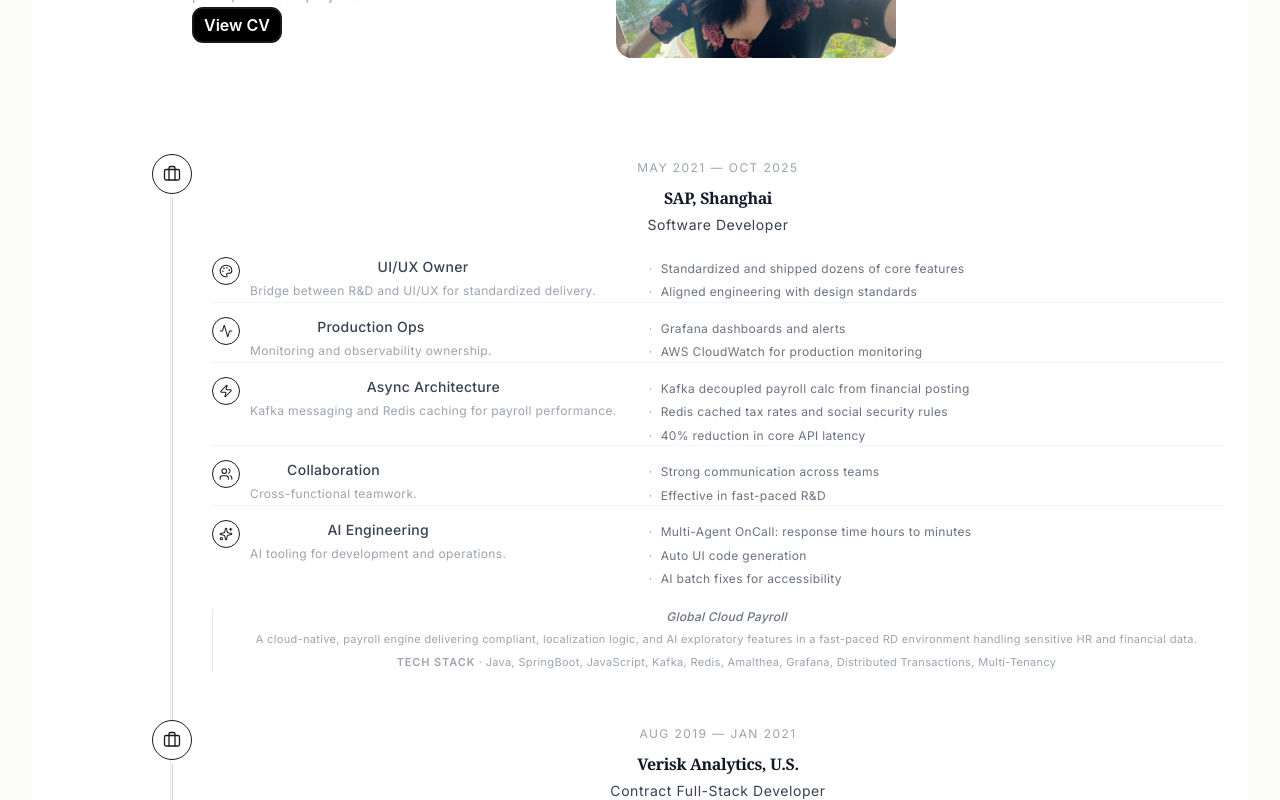
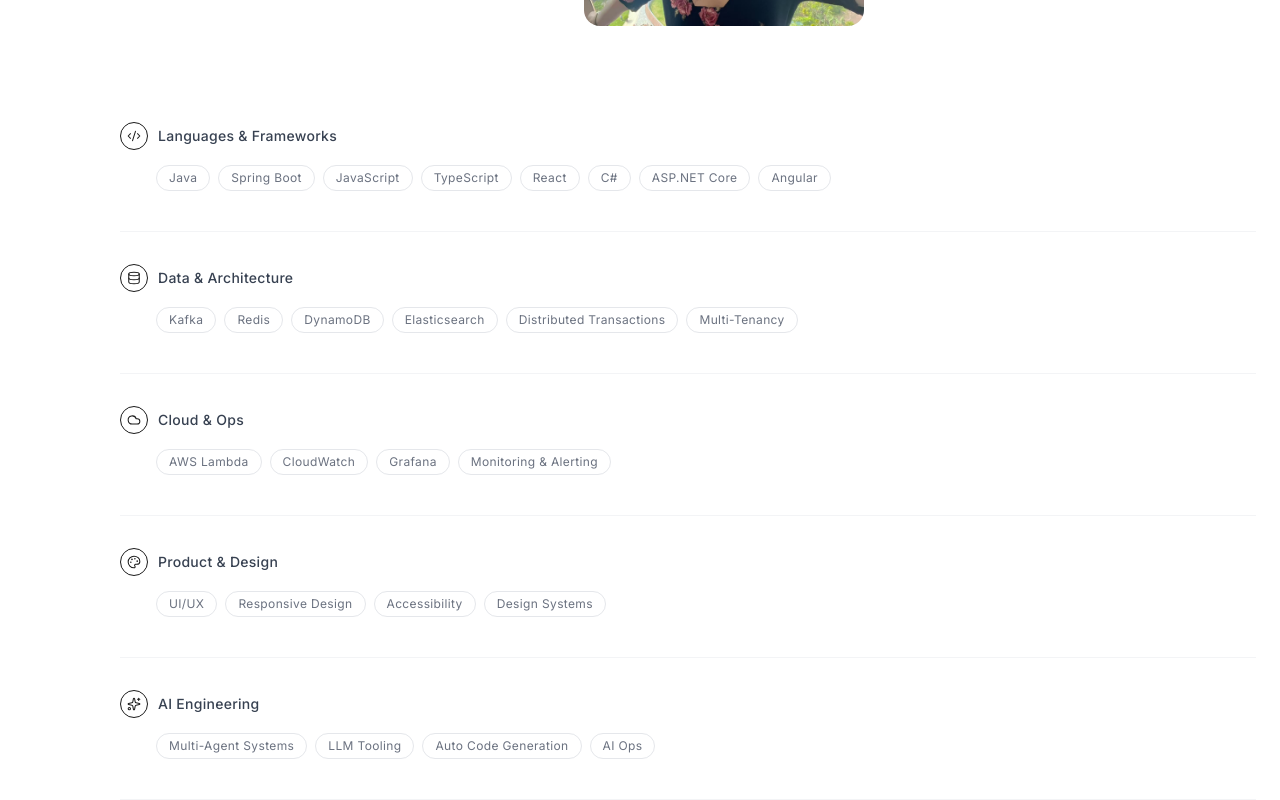
Before and after one commit to AmberJiang/personal-website, a React (Vite) app: page / in a window 1280 px wide. Shown: the part 480-1280 px from the top of the page. Built offline with nearby package versions, Linux system fonts and the light colour scheme; a web font is replaced by a local one.

Commit message:
feat:add skills

```diff
--- a/src/components/Layout.jsx
+++ b/src/components/Layout.jsx
@@ -9,6 +9,15 @@
             Nanyan Amber Jiang
           </Link>
           <nav className="flex items-center gap-[3vw] text-xs uppercase md:gap-[4vw] lg:gap-[40px] lg:pr-[64px] lg:text-sm -mt-[5px]">
+            <button
+              type="button"
+              className="font-rubik flex h-[23px] cursor-pointer items-center justify-center border-0 bg-transparent p-0 uppercase text-[#3b6fa8] transition-colors duration-200 hover:text-[#2d5f94]"
+              onClick={() => {
+                window.open('/NanyanJiang_Resume_2026.pdf', '_blank', 'noopener,noreferrer')
+              }}
+            >
+              View CV
+            </button>
             <NavLink
               to="/projects"
               className={({ isActive }) =>
--- /dev/null
+++ b/src/components/Skills.jsx
@@ -0,0 +1,118 @@
+import { useRef } from 'react'
+import { Cloud, Code2, Database, Heart, Palette, Sparkles } from 'lucide-react'
+import { useInView } from '../hooks/useInView.js'
+
+const CATEGORY_ICONS = {
+  languages: Code2,
+  data: Database,
+  cloud: Cloud,
+  product: Palette,
+  ai: Sparkles,
+  hobbies: Heart,
+}
+
+const skillCategories = [
+  {
+    id: 'languages',
+    label: 'Languages & Frameworks',
+    skills: [
+      'Java',
+      'Spring Boot',
+      'JavaScript',
+      'TypeScript',
+      'React',
+      'C#',
+      'ASP.NET Core',
+      'Angular',
+    ],
+  },
+  {
+    id: 'data',
+    label: 'Data & Architecture',
+    skills: [
+      'Kafka',
+      'Redis',
+      'DynamoDB',
+      'Elasticsearch',
+      'Distributed Transactions',
+      'Multi-Tenancy',
+    ],
+  },
+  {
+    id: 'cloud',
+    label: 'Cloud & Ops',
+    skills: ['AWS Lambda', 'CloudWatch', 'Grafana', 'Monitoring & Alerting'],
+  },
+  {
+    id: 'product',
+    label: 'Product & Design',
+    skills: ['UI/UX', 'Responsive Design', 'Accessibility', 'Design Systems'],
+  },
+  {
+    id: 'ai',
+    label: 'AI Engineering',
+    skills: ['Multi-Agent Systems', 'LLM Tooling', 'Auto Code Generation', 'AI Ops'],
+  },
+  {
+    id: 'hobbies',
+    label: 'Hobbies',
+    skills: ['Piano', 'Swimming'],
+  },
+]
+
+function SkillCategory({ category, index, isVisible }) {
+  const Icon = CATEGORY_ICONS[category.id]
+
+  return (
+    <div
+      className={`skills-category flex flex-col gap-3 border-t border-[#F3F4F6] pt-6 pb-8 first:border-t-0 first:pt-0 md:gap-3.5 md:pt-8 md:pb-10 md:first:pt-0${isVisible ? ' skills-category--visible' : ''}`}
+      style={isVisible ? { transitionDelay: `${index * 70}ms` } : undefined}
+    >
+      <div className="flex items-center gap-2.5">
+        <div
+          className="flex h-6 w-6 shrink-0 items-center justify-center rounded-full border border-[#1A1A1A] bg-white md:h-7 md:w-7"
+          aria-hidden="true"
+        >
+          <Icon className="h-3 w-3 text-[#1A1A1A] md:h-3.5 md:w-3.5" strokeWidth={1.75} />
+        </div>
+        <h3 className="text-xs font-medium tracking-[0.02em] text-[#374151] md:text-sm">
+          {category.label}
+        </h3>
+      </div>
+
+      <ul className="flex flex-wrap gap-2 pl-0 md:pl-9">
+        {category.skills.map((skill) => (
+          <li key={skill}>
+            <span className="inline-flex rounded-full border border-[#E5E7EB] bg-white px-3 py-1 text-[11px] tracking-[0.03em] text-[#6B7280] md:text-xs">
+              {skill}
+            </span>
+          </li>
+        ))}
+      </ul>
+    </div>
+  )
+}
+
+function Skills() {
+  const sectionRef = useRef(null)
+  const isVisible = useInView(sectionRef, { threshold: 0.08, rootMargin: '0px 0px -4% 0px' })
+
+  return (
+    <section className="mx-auto max-w-[1386px] px-[5vw] pb-[6vw] md:px-[6vw] md:pb-12 lg:pl-[120px] lg:pr-6 lg:pb-16">
+      <div ref={sectionRef}>
+        <div className={`skills-grid space-y-0${isVisible ? ' skills-grid--visible' : ''}`}>
+          {skillCategories.map((category, index) => (
+            <SkillCategory
+              key={category.id}
+              category={category}
+              index={index}
+              isVisible={isVisible}
+            />
+          ))}
+        </div>
+      </div>
+    </section>
+  )
+}
+
+export default Skills
--- a/src/index.css
+++ b/src/index.css
@@ -157,5 +157,18 @@
       transform: translateY(0);
       transition-delay: 0.52s;
     }
+
+    .skills-category {
+      opacity: 0;
+      transform: translateY(20px);
+      transition:
+        opacity 0.55s cubic-bezier(0.22, 1, 0.36, 1),
+        transform 0.55s cubic-bezier(0.22, 1, 0.36, 1);
+    }
+
+    .skills-category--visible {
+      opacity: 1;
+      transform: translateY(0);
+    }
   }
 }
--- a/src/pages/Home.jsx
+++ b/src/pages/Home.jsx
@@ -1,4 +1,4 @@
-import '../App.css'
+import Skills from '../components/Skills.jsx'
 import Timeline from '../components/Timeline.jsx'
 
 function Home() {
@@ -20,17 +20,6 @@
               Off the clock, I love cats, design, swimming, piano, and side projects in code.
             </p>
           </div>
-          <button
-            type="button"
-            role="button"
-            className="button-27 mt-12 md:mt-14 lg:mt-16"
-            style={{ width: '90px', height: '21px', minHeight: '21px' }}
-            onClick={() => {
-              window.open('/NanyanJiang_Resume_2026.pdf', '_blank', 'noopener,noreferrer')
-            }}
-          >
-            View CV
-          </button>
         </div>
 
         <div className="w-full max-w-[240px] md:max-w-[260px] lg:w-[280px] lg:max-w-[280px] lg:shrink-0">
@@ -41,6 +30,8 @@
           />
         </div>
       </section>
+
+      <Skills />
 
       <Timeline />
 
--- a/src/pages/Ongoing.jsx
+++ b/src/pages/Ongoing.jsx
@@ -18,7 +18,7 @@
       <section className="mx-auto max-w-[1386px] px-[5vw] py-[6vw] text-left md:px-[6vw] md:py-[8vw] lg:py-24 lg:pl-[120px] lg:pr-6">
         <div className="flex flex-col gap-[8vw] md:gap-16">
           {ongoingProjects.map((project) => (
-            <article key={project.name} className="border-t border-[#E5E7EB] pt-6 text-left md:pt-8">
+            <article key={project.name} className="text-left">
               <div className="flex flex-wrap items-center gap-3">
                 {project.url ? (
                   <a
```
